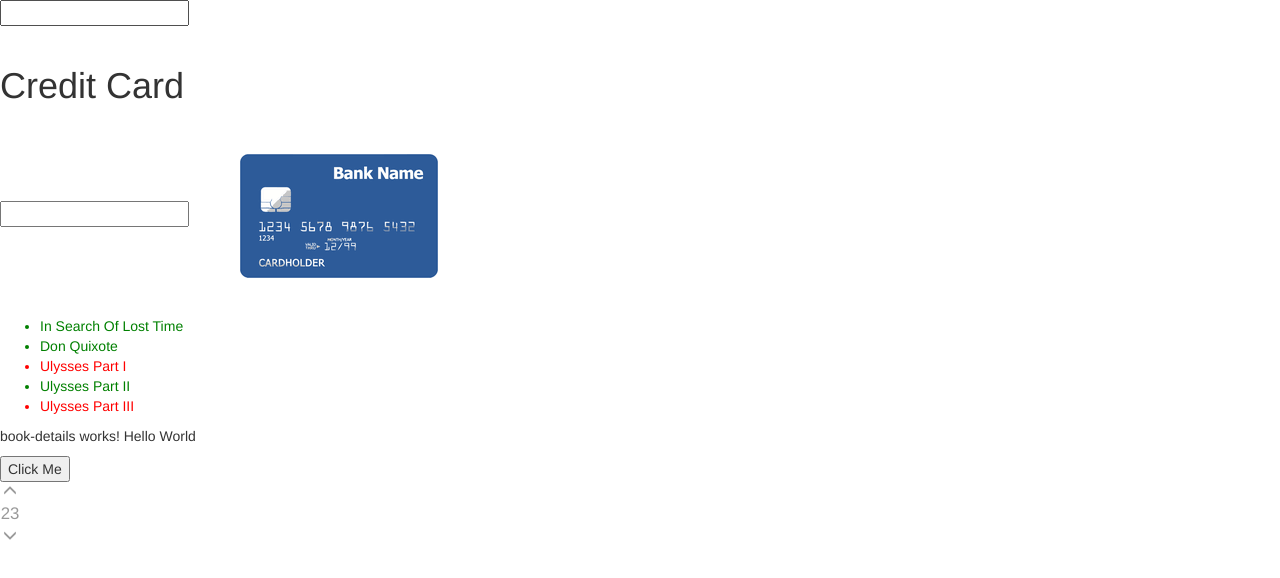
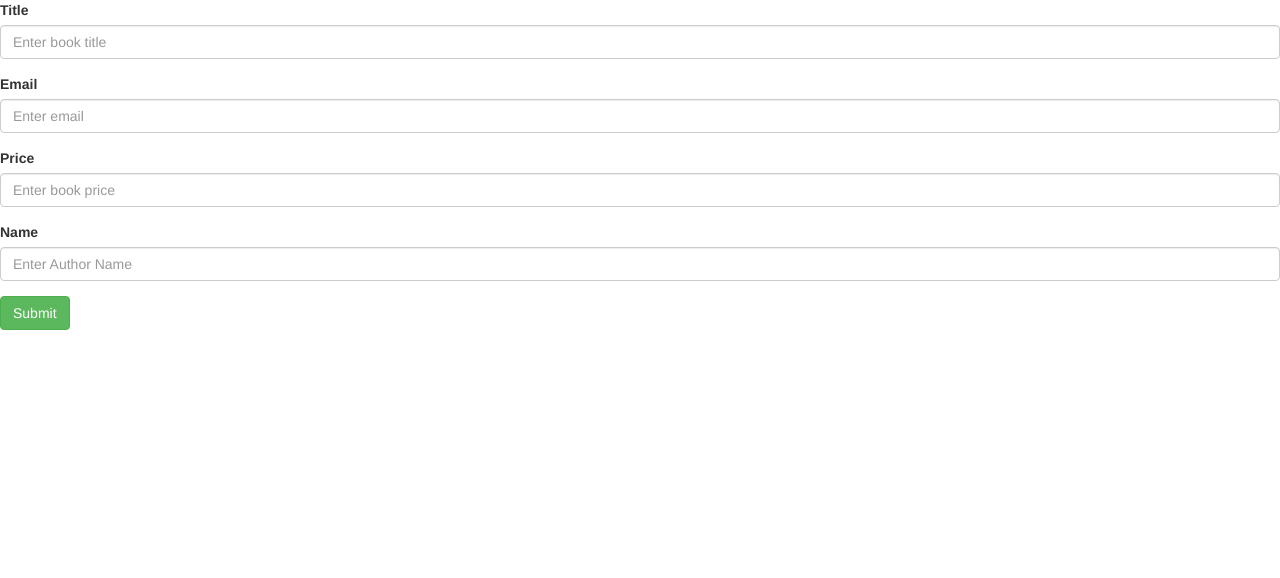
Before and after one commit to arunselvakumar/angular_training_01, an Angular app in the folder training/: page / in a window 1280 px wide. Shown: the top 578 px of the page. Built offline with nearby package versions, Linux system fonts and the light colour scheme.

Commit message:
UI Color Changed

```diff
--- a/training/src/app/app.component.html
+++ b/training/src/app/app.component.html
@@ -1,2 +1 @@
-<app-book-store></app-book-store>
-<app-voter [voteCount]="23"></app-voter>
+<app-form></app-form>
--- a/training/src/app/app.module.ts
+++ b/training/src/app/app.module.ts
@@ -10,6 +10,7 @@ import {FormsModule} from '@angular/forms';
 import { VoterComponent } from './components/voter/voter.component';
 import { BackgroundColorDirective } from './directives/background-color/background-color.directive';
 import { CreditCardDirective } from './directives/credit-card/credit-card.directive';
+import { FormComponent } from './components/form/form.component';
 
 @NgModule({
   declarations: [
@@ -19,7 +20,8 @@ import { CreditCardDirective } from './directives/credit-card/credit-card.direct
     BookDetailsComponent,
     VoterComponent,
     BackgroundColorDirective,
-    CreditCardDirective
+    CreditCardDirective,
+    FormComponent
   ],
   imports: [
     BrowserModule,
--- /dev/null
+++ b/training/src/app/components/form/form.component.html
@@ -0,0 +1,22 @@
+
+<form>
+  <div class="form-group">
+    <label for="title">Title</label>
+    <input type="text" class="form-control" id="title" placeholder="Enter book title">
+  </div>
+  <div class="form-group">
+    <label for="email">Email</label>
+    <input type="email" class="form-control" id="email"placeholder="Enter email">
+  </div>
+  <div class="form-group">
+    <label for="price">Price</label>
+    <input type="text" class="form-control" id="price" placeholder="Enter book price">
+  </div>
+
+  <div class="form-group">
+    <label for="name">Name</label>
+    <input type="text" class="form-control" id="name" placeholder="Enter Author Name">
+  </div>
+
+  <button class="btn btn-success">Submit</button>
+</form>
--- /dev/null
+++ b/training/src/app/components/form/form.component.ts
@@ -0,0 +1,15 @@
+import { Component, OnInit } from '@angular/core';
+
+@Component({
+  selector: 'app-form',
+  templateUrl: './form.component.html',
+  styleUrls: ['./form.component.scss']
+})
+export class FormComponent implements OnInit {
+
+  constructor() { }
+
+  ngOnInit() {
+  }
+
+}
```
Also changed, not shown: training/src/app/components/form/form.component.scss (added), 1 other file (tests, documents, lock files or other folders).
